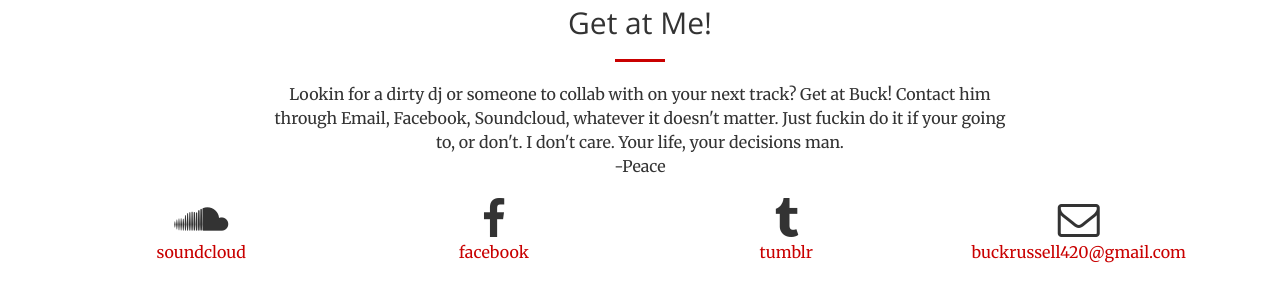
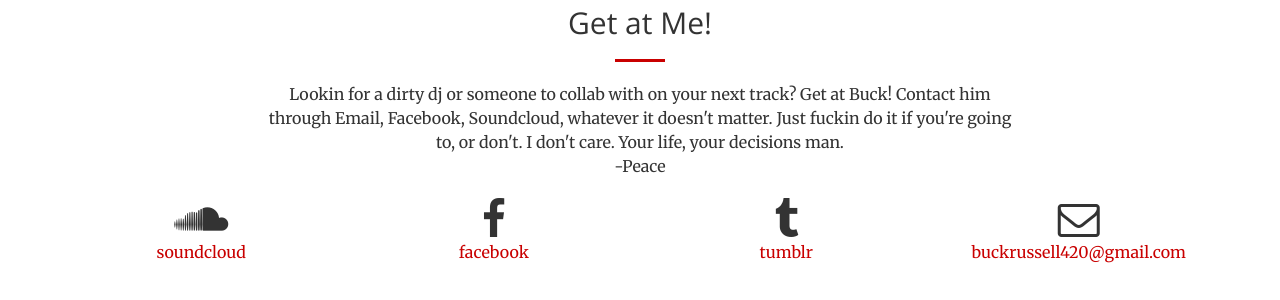
Before and after one commit to buckrussell/buckrussell.github.io, a Jekyll site: the page index.html, which Jekyll copies as it is, in a window 1280 px wide and 900 px high, scrolled down 10871 px. Shown: the part 516-816 px from the top of the window. Built offline with Jekyll 4.4.1, drawn with Linux system fonts in a browser that asks for light colours.

Commit message:
Update index.html

```diff
--- a/index.html
+++ b/index.html
@@ -383,7 +383,7 @@
                 <div class="col-lg-8 col-lg-offset-2 text-center">
                     <h2 class="section-heading">Get at Me!</h2>
                     <hr class="primary">
-                    <p>Lookin for a dirty dj or someone to collab with on your next track? Get at Buck! Contact him through Email, Facebook, Soundcloud, whatever it doesn't matter. Just fuckin do it if your going to, or don't. I don't care. Your life, your decisions man. <br> -Peace</p>
+                    <p>Lookin for a dirty dj or someone to collab with on your next track? Get at Buck! Contact him through Email, Facebook, Soundcloud, whatever it doesn't matter. Just fuckin do it if you're going to, or don't. I don't care. Your life, your decisions man. <br> -Peace</p>
                 </div>
                 <div class="col-lg-3 text-center">
                     <i class="fa fa-soundcloud fa-3x wow bounceIn"></i>
```
